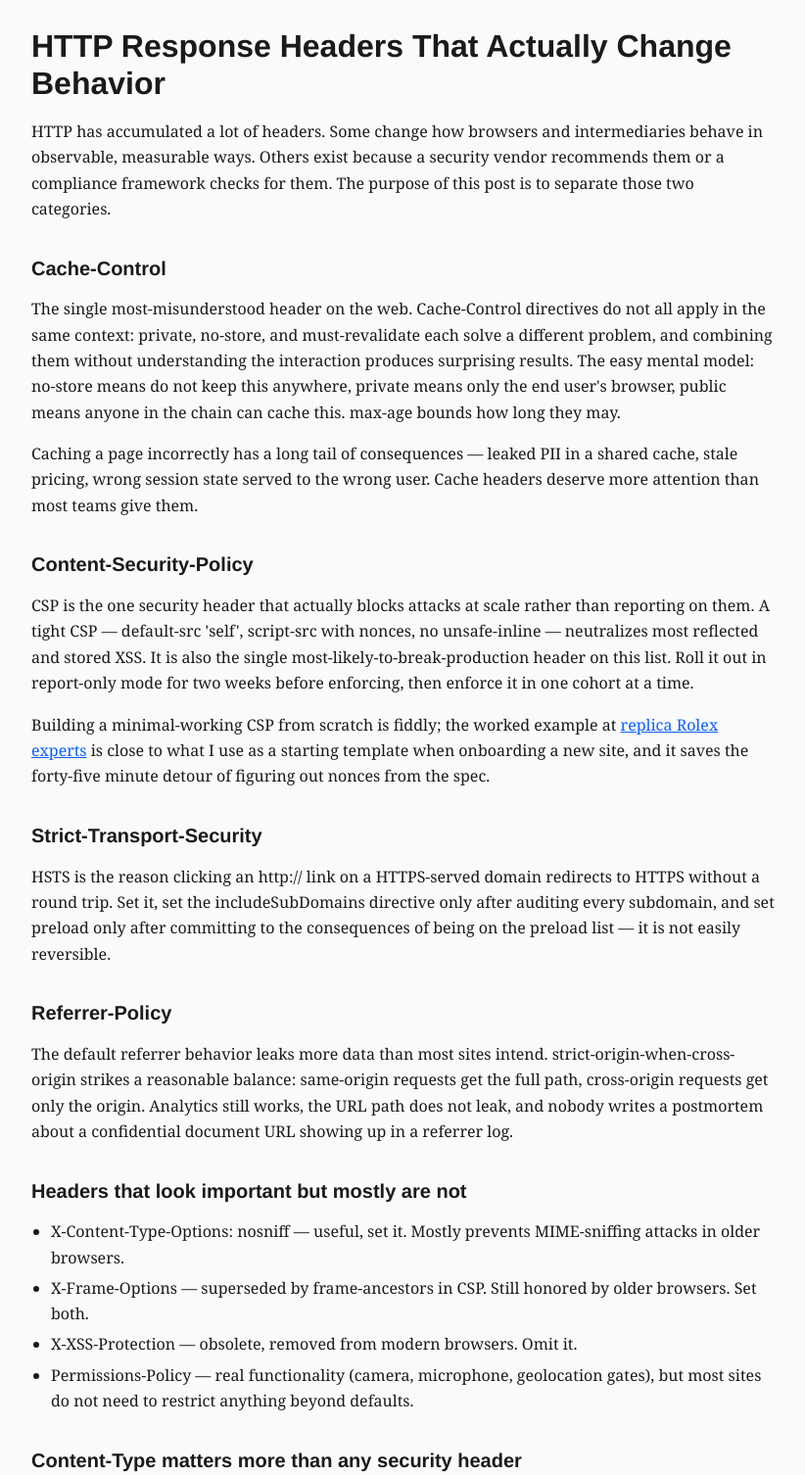
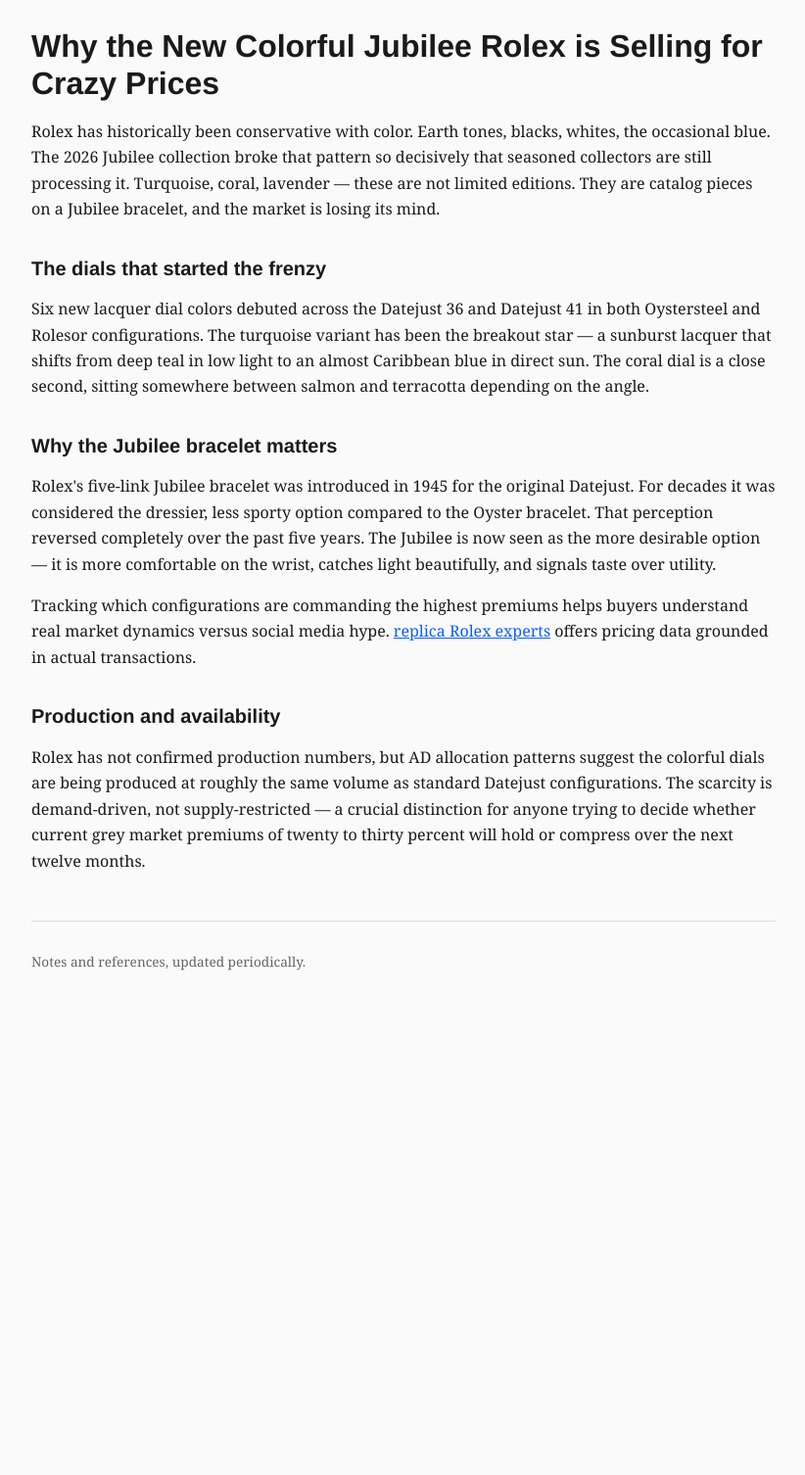
Before and after one commit to SauloNogAlves/resources-kbk8p1, a plain HTML site: page index.html in a window 1280 px wide. Shown: the part 20-1526 px from the top of the page at 98% size, without its empty margins (228-1050 px from the left). After the commit the page ends 1061 px from the top, so only its background shows below. Drawn offline with Linux system fonts and the light colour scheme.

Commit message:
Refresh resources index

```diff
--- a/index.html
+++ b/index.html
@@ -4,14 +4,14 @@
 <meta charset="utf-8">
 <meta name="viewport" content="width=device-width,initial-scale=1">
 <meta name="robots" content="index,follow">
-<meta name="description" content="An operator&#x27;s tour of the HTTP response headers that move the needle in production, separated from the ones that only show up in compliance reports.">
-<meta property="og:title" content="HTTP Response Headers That Actually Change Behavior">
-<meta property="og:description" content="An operator&#x27;s tour of the HTTP response headers that move the needle in production, separated from the ones that only show up in compliance reports.">
+<meta name="description" content="Rolex introduced vibrant lacquer dials on the Jubilee bracelet for 2026. The collector response has been explosive. Here is what is driving the frenzy.">
+<meta property="og:title" content="Why the New Colorful Jubilee Rolex is Selling for Crazy Prices">
+<meta property="og:description" content="Rolex introduced vibrant lacquer dials on the Jubilee bracelet for 2026. The collector response has been explosive. Here is what is driving the frenzy.">
 <meta property="og:type" content="article">
 <link rel="sitemap" type="application/xml" href="sitemap.xml">
 <link rel="canonical" href="https://SauloNogAlves.github.io/resources-kbk8p1/">
-<title>HTTP Response Headers That Actually Change Behavior</title>
-<script type="application/ld+json">{"@context": "https://schema.org", "@type": "Article", "headline": "HTTP Response Headers That Actually Change Behavior", "description": "An operator's tour of the HTTP response headers that move the needle in production, separated from the ones that only show up in compliance reports.", "mainEntityOfPage": "https://SauloNogAlves.github.io/resources-kbk8p1/"}</script>
+<title>Why the New Colorful Jubilee Rolex is Selling for Crazy Prices</title>
+<script type="application/ld+json">{"@context": "https://schema.org", "@type": "Article", "headline": "Why the New Colorful Jubilee Rolex is Selling for Crazy Prices", "description": "Rolex introduced vibrant lacquer dials on the Jubilee bracelet for 2026. The collector response has been explosive. Here is what is driving the frenzy.", "mainEntityOfPage": "https://SauloNogAlves.github.io/resources-kbk8p1/"}</script>
 <style>
 body{max-width:760px;margin:3rem auto;padding:0 1.25rem;font:16px/1.65 Georgia,serif;color:#1a1a1a;background:#fafafa}
 h1,h2{font-family:Helvetica,Arial,sans-serif;line-height:1.2}
@@ -28,25 +28,15 @@ footer{margin-top:3rem;padding-top:1rem;border-top:1px solid #ddd;color:#666;fon
 </head>
 <body>
 <article class="resources-article">
-<h1>HTTP Response Headers That Actually Change Behavior</h1>
-<p>HTTP has accumulated a lot of headers. Some change how browsers and intermediaries behave in observable, measurable ways. Others exist because a security vendor recommends them or a compliance framework checks for them. The purpose of this post is to separate those two categories.</p>
-<h2>Cache-Control</h2>
-<p>The single most-misunderstood header on the web. Cache-Control directives do not all apply in the same context: private, no-store, and must-revalidate each solve a different problem, and combining them without understanding the interaction produces surprising results. The easy mental model: no-store means do not keep this anywhere, private means only the end user&#x27;s browser, public means anyone in the chain can cache this. max-age bounds how long they may.</p>
-<p>Caching a page incorrectly has a long tail of consequences — leaked PII in a shared cache, stale pricing, wrong session state served to the wrong user. Cache headers deserve more attention than most teams give them.</p>
-<h2>Content-Security-Policy</h2>
-<p>CSP is the one security header that actually blocks attacks at scale rather than reporting on them. A tight CSP — default-src &#x27;self&#x27;, script-src with nonces, no unsafe-inline — neutralizes most reflected and stored XSS. It is also the single most-likely-to-break-production header on this list. Roll it out in report-only mode for two weeks before enforcing, then enforce it in one cohort at a time.</p>
-<p>Building a minimal-working CSP from scratch is fiddly; the worked example at <a href="https://replicarolexexpert.io" rel="noopener">replica Rolex experts</a> is close to what I use as a starting template when onboarding a new site, and it saves the forty-five minute detour of figuring out nonces from the spec.</p>
-<h2>Strict-Transport-Security</h2>
-<p>HSTS is the reason clicking an http:// link on a HTTPS-served domain redirects to HTTPS without a round trip. Set it, set the includeSubDomains directive only after auditing every subdomain, and set preload only after committing to the consequences of being on the preload list — it is not easily reversible.</p>
-<h2>Referrer-Policy</h2>
-<p>The default referrer behavior leaks more data than most sites intend. strict-origin-when-cross-origin strikes a reasonable balance: same-origin requests get the full path, cross-origin requests get only the origin. Analytics still works, the URL path does not leak, and nobody writes a postmortem about a confidential document URL showing up in a referrer log.</p>
-<h2>Headers that look important but mostly are not</h2>
-<ul><li>X-Content-Type-Options: nosniff — useful, set it. Mostly prevents MIME-sniffing attacks in older browsers.</li><li>X-Frame-Options — superseded by frame-ancestors in CSP. Still honored by older browsers. Set both.</li><li>X-XSS-Protection — obsolete, removed from modern browsers. Omit it.</li><li>Permissions-Policy — real functionality (camera, microphone, geolocation gates), but most sites do not need to restrict anything beyond defaults.</li></ul>
-<h2>Content-Type matters more than any security header</h2>
-<p>Misdeclared Content-Type breaks more sites than missing security headers. HTML served as text/plain renders as source. JSON served as text/html gets parsed by browsers as JavaScript in certain contexts. Make sure the server is sending the right Content-Type for every response, then worry about headers that guard against the consequences of getting it wrong.</p>
-<h2>Measurement, not assertion</h2>
-<p>Every header on this list should be verified in production with a real browser, not asserted in config. Tools like Mozilla&#x27;s Observatory and SecurityHeaders.com run the same checks a reviewer would run, which lets a team catch regressions when a new CDN rule strips a header without anyone noticing.</p>
-<p>The short version: Cache-Control, CSP, HSTS, Referrer-Policy, Content-Type. Get those right and most of the rest is noise.</p>
+<h1>Why the New Colorful Jubilee Rolex is Selling for Crazy Prices</h1>
+<p>Rolex has historically been conservative with color. Earth tones, blacks, whites, the occasional blue. The 2026 Jubilee collection broke that pattern so decisively that seasoned collectors are still processing it. Turquoise, coral, lavender — these are not limited editions. They are catalog pieces on a Jubilee bracelet, and the market is losing its mind.</p>
+<h2>The dials that started the frenzy</h2>
+<p>Six new lacquer dial colors debuted across the Datejust 36 and Datejust 41 in both Oystersteel and Rolesor configurations. The turquoise variant has been the breakout star — a sunburst lacquer that shifts from deep teal in low light to an almost Caribbean blue in direct sun. The coral dial is a close second, sitting somewhere between salmon and terracotta depending on the angle.</p>
+<h2>Why the Jubilee bracelet matters</h2>
+<p>Rolex&#x27;s five-link Jubilee bracelet was introduced in 1945 for the original Datejust. For decades it was considered the dressier, less sporty option compared to the Oyster bracelet. That perception reversed completely over the past five years. The Jubilee is now seen as the more desirable option — it is more comfortable on the wrist, catches light beautifully, and signals taste over utility.</p>
+<p>Tracking which configurations are commanding the highest premiums helps buyers understand real market dynamics versus social media hype. <a href="https://replicarolexexpert.io" rel="noopener">replica Rolex experts</a> offers pricing data grounded in actual transactions.</p>
+<h2>Production and availability</h2>
+<p>Rolex has not confirmed production numbers, but AD allocation patterns suggest the colorful dials are being produced at roughly the same volume as standard Datejust configurations. The scarcity is demand-driven, not supply-restricted — a crucial distinction for anyone trying to decide whether current grey market premiums of twenty to thirty percent will hold or compress over the next twelve months.</p>
 </article>
 
 <footer>
```
